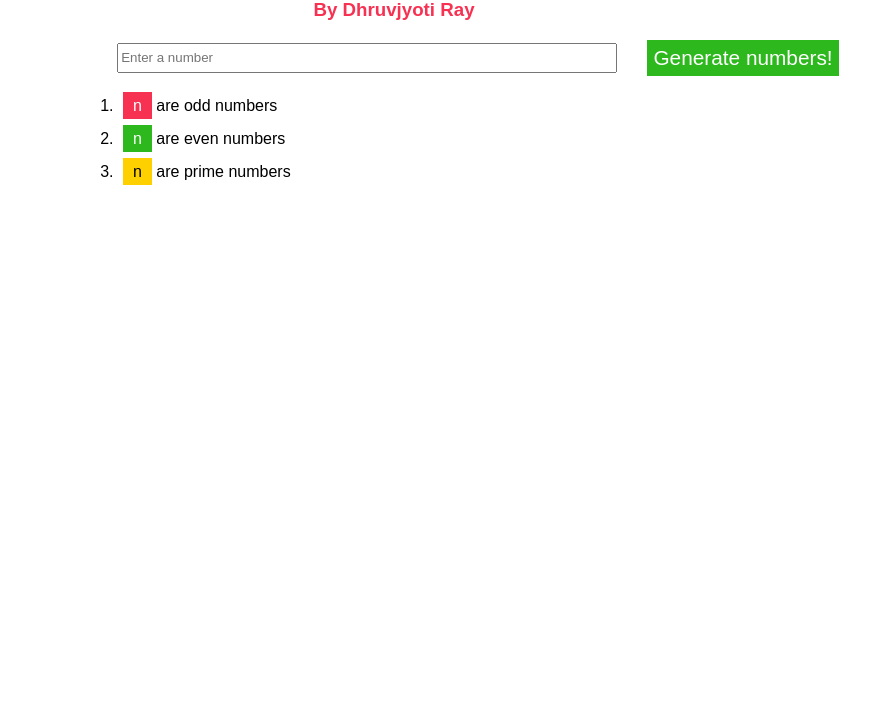
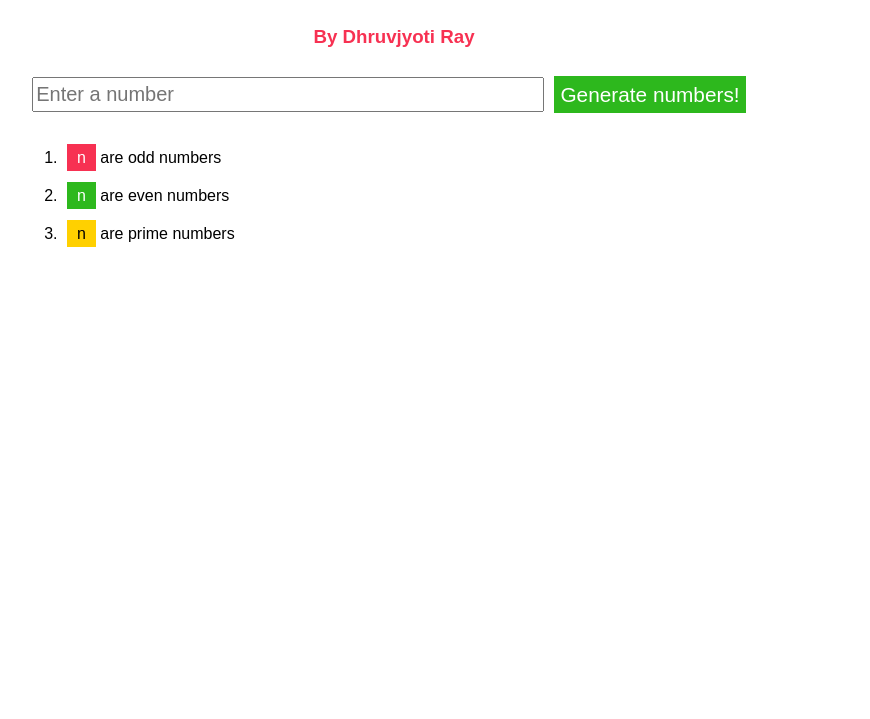
Before and after one commit to dhruvjyotiray/Number-generator, a plain HTML site: page index.html in a window 1280 px wide. Shown: the part 81-800 px from the top of the page, without its empty margins (246-1116 px from the left). Drawn offline with Linux system fonts and the light colour scheme.

Commit message:
Update style.css

```diff
--- a/style.css
+++ b/style.css
@@ -1,19 +1,30 @@
 body {
     font-family: Arial, Helvetica, sans-serif;
+
 }
 
 .bodyDiv {
     margin: auto;
     text-align: center;
-    width: 50%;
+    width: 90%;
+    display: flex;
+    flex-direction: column;
+    align-items: center;
 }
 
 .numBlocks {
     display: flex;
-   margin: 5px;
+   margin: 10px;
    padding: 35px;
    font-size: 50px;
    font-weight: 550;
+   transition: all;
+   transition-duration: 0.3s;
+
+}
+
+.numBlocks:hover {
+    transform: scale(1.1);
 }
 
 #numDisplay {
@@ -24,6 +35,9 @@ body {
 }
 
 ol {
+    display: flex;
+    flex-direction: column;
+    width: 55vw;
     text-align: start;
 }
 
@@ -75,6 +89,7 @@ button {
     border: 0;
     font-size: 1.3em;
     padding: 0.3em;
+    margin: 10px;
 }
 
 button:hover{
@@ -84,14 +99,21 @@ button:hover{
 
 input {
     box-sizing: border-box;
-    width: 500px;
-    height: 30px;
-    margin-right: 30px;
+    width: 40vw;
+    height: 35px;
+    font-size: 20px;
 }
 
 #input-btn{
     display: flex;
     align-items: center;
     justify-content: center;
-    width: 800px;
+    width: 80vw;
+
 }
+
+@media (max-width:900px) {
+    #input-btn {
+        flex-direction: column;
+    }
+}
```
